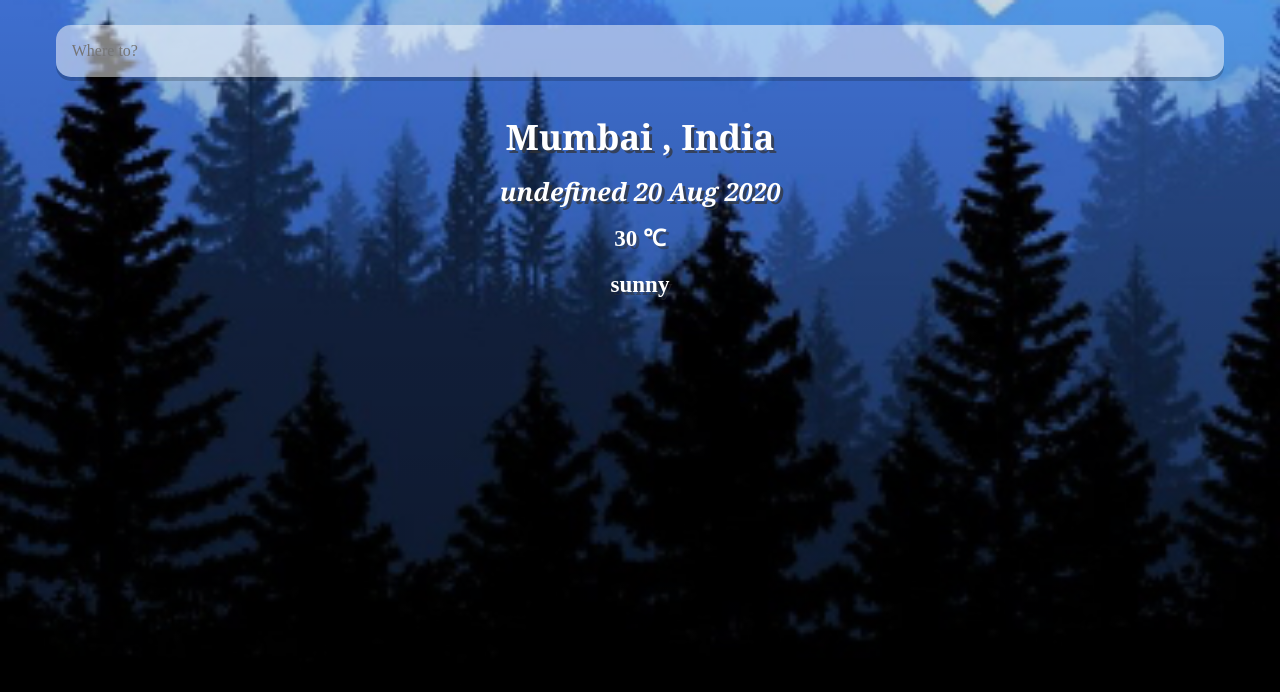
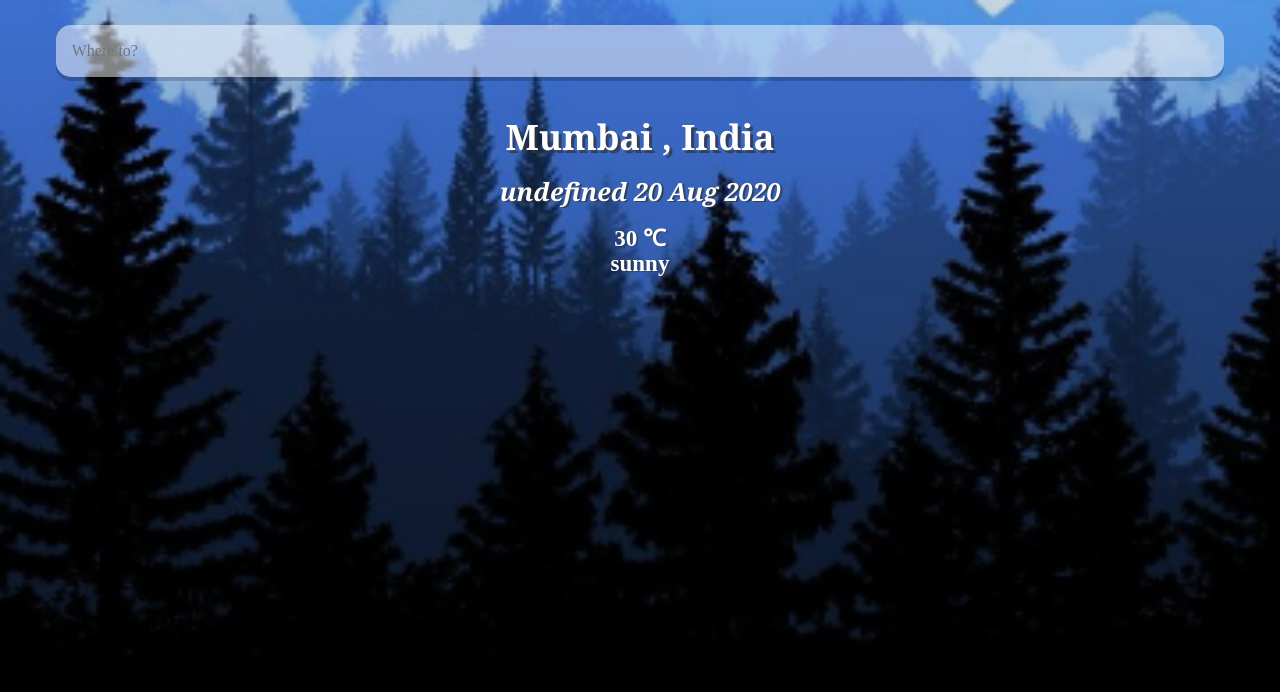
Before and after one commit to moki929/weather-app, a React (Create React App) app: page / in a window 1280 px wide. Shown: the top 692 px of the page. Built offline with nearby package versions, Linux system fonts and the light colour scheme; no server answers.

Commit message:
small changes

```diff
--- a/src/index.css
+++ b/src/index.css
@@ -58,16 +58,18 @@ main {
   margin-top: 20px;
   font-style: italic;
   font-size: 25px;
-  text-shadow: 3px 3px rgba(50, 50, 50, 0.7);
+  text-shadow: 2px 1px rgba(50, 50, 50, 0.7);
 }
 
 .temp-box,
 .weather {
   position: relative;
-
   color:rgba(255,255,255,1);
   font-weight: bold;
   margin-top: 20px;
   font-size: 23px;
-  text-shadow: 3px 3px rgba(50, 50, 50, 0.5);
+  text-shadow: 2px 1px rgba(50, 50, 50, 0.5);
 }
+.weather{
+  margin-top: -1px;
+}
```
